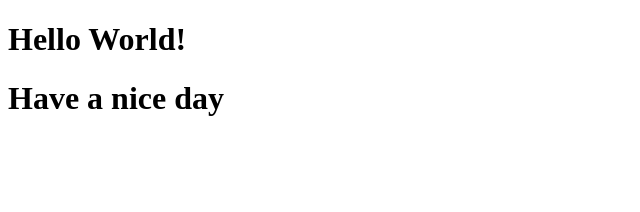
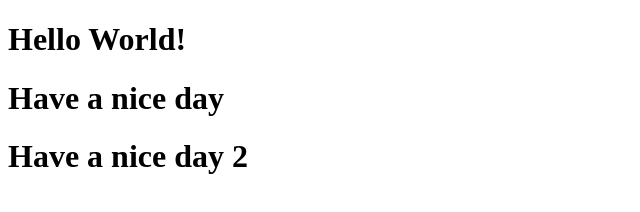
Before and after one commit to sastt/test, a plain HTML site: page src/index.html in a window 1280 px wide. Shown: the whole page, without its empty margins (0-640 px from the left). Drawn offline with Linux system fonts and the light colour scheme.

Commit message:
index.html have a nice 2

```diff
--- a/src/index.html
+++ b/src/index.html
@@ -6,5 +6,6 @@
 <body>
 	<h1>Hello World!</h1>
 	<h1>Have a nice day</h1>
+	<h1>Have a nice day 2</h1>
 </body>
 </html>
```
